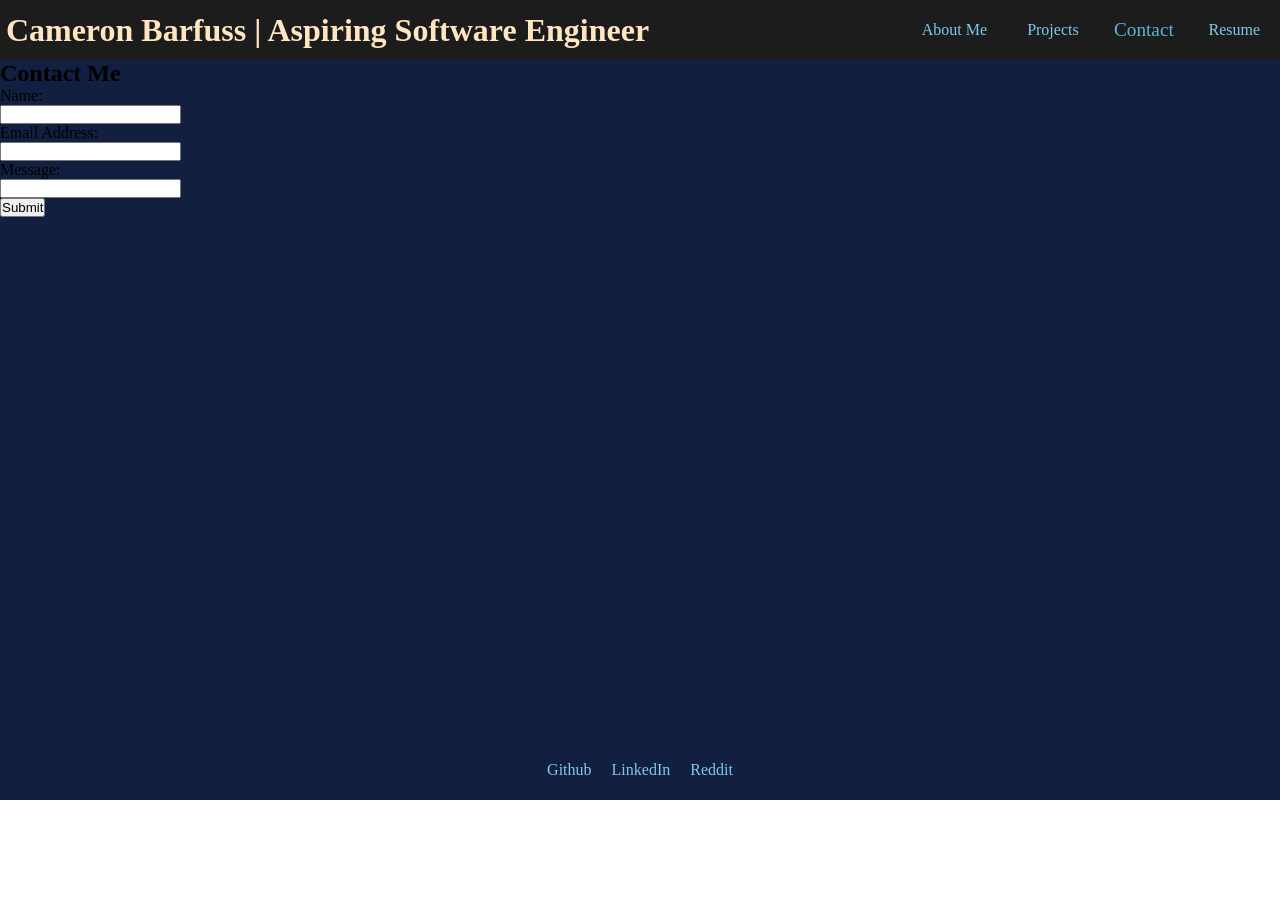
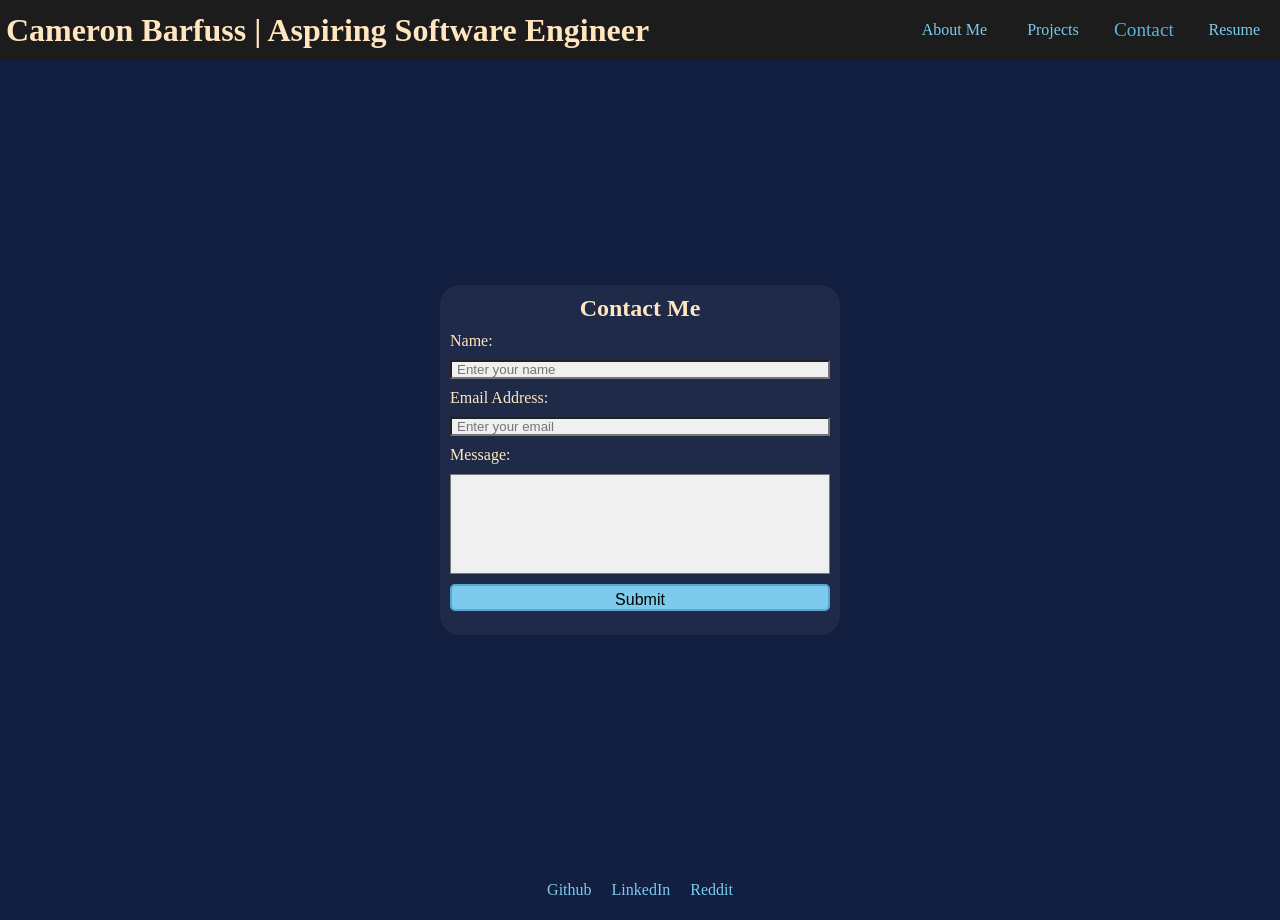
Before and after one commit to Runnerrupert/My-Portfolio, a React (Vite) app: page /Contact in a window 1280 px wide. Before the commit the page ends 800 px from the top, so only its background shows below. Built offline with nearby package versions, Linux system fonts and the light colour scheme.

Commit message:
add contact form styling

```diff
--- /dev/null
+++ b/src/pages/Contact.css
@@ -0,0 +1,69 @@
+.contact-page {
+    display: flex;
+    flex-direction: column;
+    height: 100vh;
+    width: 100%;
+    justify-content: center;
+    align-items: center;
+    box-sizing: border-box;
+}
+
+.contact-form-container {
+    background-color: #1E2A47;
+    display: flex;
+    flex-direction: column;
+    width: 400px;
+    height: 350px;
+    border-radius: 20px;
+    padding: 10px;
+}
+
+.contact-form-container label {
+    color: #FFE6C0;
+    padding-top: 10px;
+    padding-bottom: 10px;
+}
+
+.contact-form-container input {
+    background-color: #F0F0F0;
+    padding-left: 5px;
+    padding-right: 5px;
+}
+
+.contact-form-container textarea {
+    background-color: #F0F0F0;
+    resize: none;
+    height: 100px;
+    padding-left: 5px;
+    padding-right: 5px;
+    overflow-y: scroll;
+}
+
+.label-text-box {
+    display: flex;
+    flex-direction: column;
+}
+
+.contact-title {
+    display: flex;
+    justify-content: center;
+    color: #FFE6C0;
+}
+
+.submit-button {
+    padding-top: 5px;
+    margin-top: 10px;
+    font-size: 16px;
+    background-color: #7dcaed;
+    border: 2px solid #56a8d4;
+    border-radius: 5px;
+}
+
+.submit-button:hover {
+    background-color:#56a8d4;
+    cursor: pointer;
+}
+
+.error-message {
+    color: white;
+}
--- a/src/pages/Contact.jsx
+++ b/src/pages/Contact.jsx
@@ -1,3 +1,5 @@
+import "./Contact.css";
+
 export default function Contact() {
 
     // Function to check if everything is filled out and correct upon pressing the submit button
@@ -28,36 +30,33 @@ export default function Contact() {
             usersName.value = "";
             emailAddress.value = "";
             userMessage.value = "";
-            errorMessage.innerHTML = "Message Sent! (This program doesn't actually have a backend.";
+            errorMessage.innerHTML = "Message Sent! (This program doesn't actually have a backend)";
         }
 
       };
 
     return (
         <>
-            <h2>Contact Me</h2>
-            <form>
-                <div>
-                    <label>Name:</label>
-                </div>
-                <div>
-                    <input type="text" id="name"></input>
-                </div>
-                <div>
-                    <label>Email Address:</label>
-                </div>
-                <div>
-                    <input type="text" id="email"></input>
-                </div>
-                <div>
-                    <label>Message:</label>
-                </div>
-                <div>
-                    <input type="text" id="message"></input>
-                </div>
-                <button onClick={handleFormSubmit}>Submit</button>
-            </form>
-            <h3 id="errorMessage"></h3>
+            <div className="contact-page">
+
+                <form className="contact-form-container">
+                    <h2 className="contact-title">Contact Me</h2>
+                    <div className="label-text-box">
+                        <label>Name:</label>
+                        <input type="text" id="name" placeholder="Enter your name"></input>
+                    </div>
+                    <div className="label-text-box">
+                        <label>Email Address:</label>
+                        <input type="text" id="email" placeholder="Enter your email"></input>
+                    </div>
+                    <div className="label-text-box">
+                        <label>Message:</label>
+                        <textarea type="text" id="message"></textarea>
+                    </div>
+                    <button onClick={handleFormSubmit} className="submit-button">Submit</button>
+                </form>
+                <h3 id="errorMessage" className="error-message"></h3>
+            </div>
         </>
     )
 }
```
